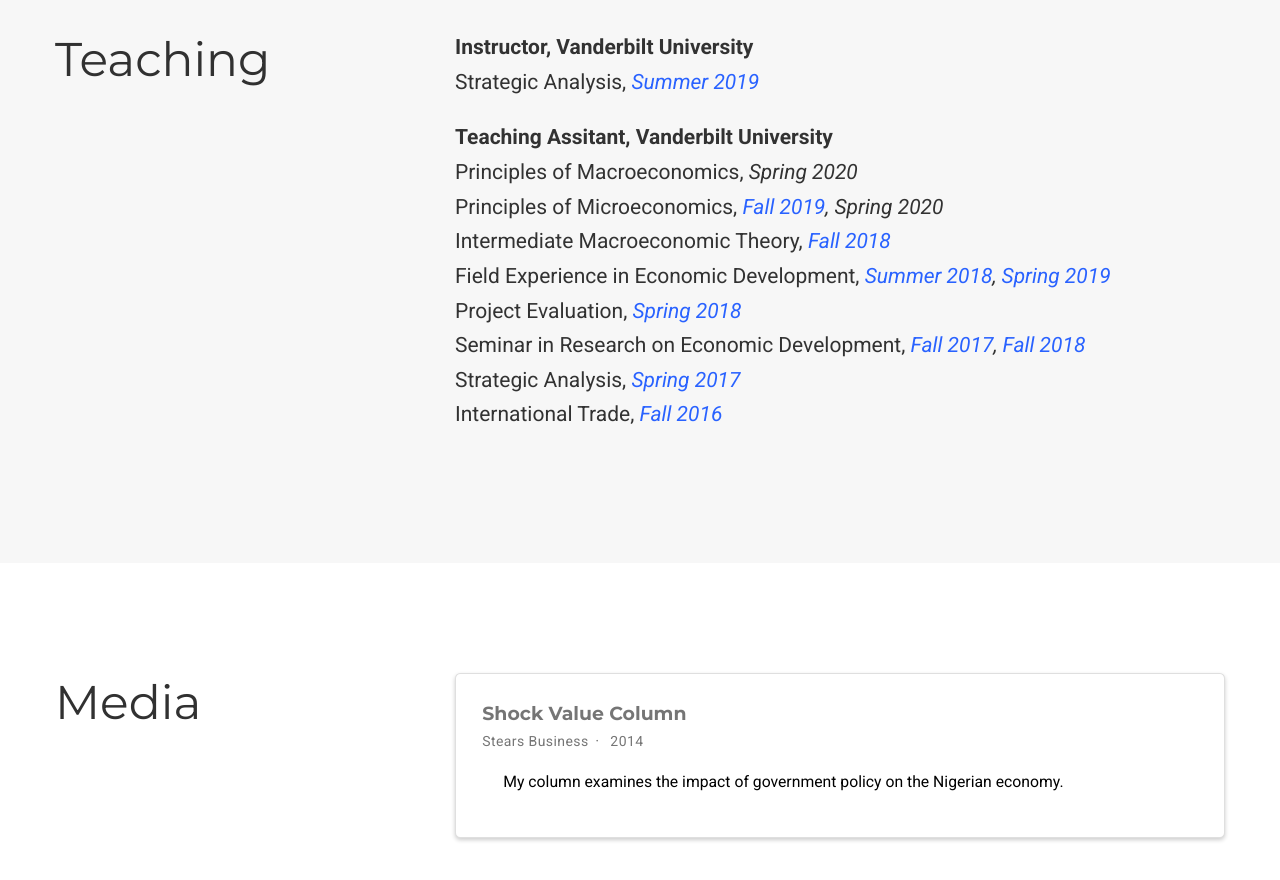
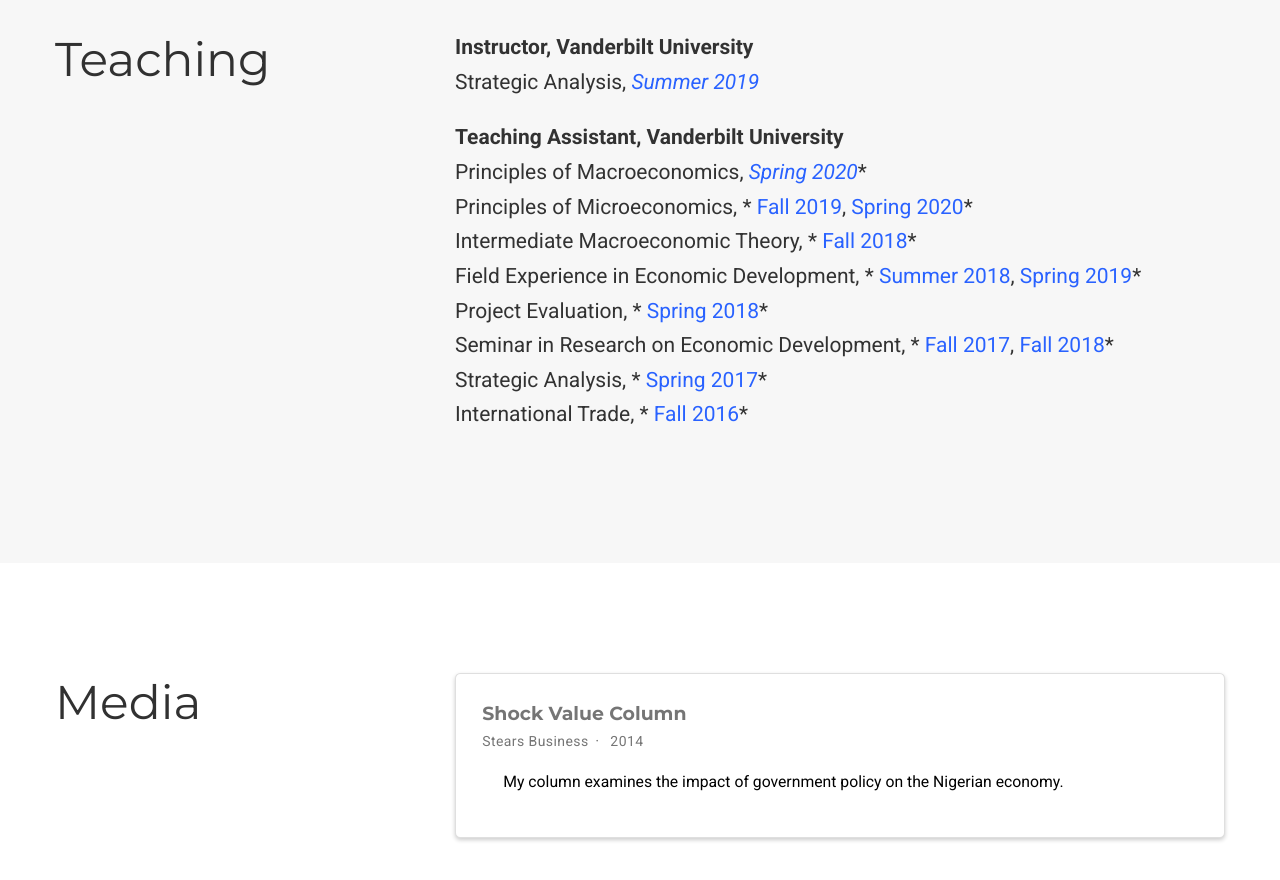
Before and after one commit to ebehii/ebehii.github.io, a plain HTML site: page index.html in a window 1280 px wide. Shown: the part 1820-2700 px from the top of the page. Drawn offline with nearby package versions, Linux system fonts and the light colour scheme; some packages are replaced by stand-ins of ours; some icons are missing.

Commit message:
update teaching

```diff
--- a/index.html
+++ b/index.html
@@ -1293,24 +1293,26 @@
     <p><strong>Instructor, Vanderbilt University</strong><br>
 Strategic Analysis, <em>
 <a href="files/2019U_ECON2160_01_Instructor_Eval.pdf">Summer 2019</a></em></p>
-<p><strong>Teaching Assitant, Vanderbilt University</strong><br>
-Principles of Macroeconomics,   <em>Spring 2020</em><br>
-Principles of Microeconomics,   <em>
-<a href="files/2019F_ECON1020_01_TA_Eval.pdf">Fall 2019</a>, Spring 2020</em><br>
-Intermediate Macroeconomic Theory,   <em>
-<a href="files/2018F_ECON3020_01_TA_Eval.pdf">Fall 2018</a></em><br>
-Field Experience in Economic Development,   <em>
+<p><strong>Teaching Assistant, Vanderbilt University</strong><br>
+Principles of Macroeconomics,   <em>
+<a href="files/2020S_ECON1010_01_TA_Eval.pdf">Spring 2020</a></em>*<br>
+Principles of Microeconomics,   *
+<a href="files/2019F_ECON1020_01_TA_Eval.pdf">Fall 2019</a>,
+<a href="files/2020S_ECON1020_01_02_TA_Eval.pdf">Spring 2020</a>*<br>
+Intermediate Macroeconomic Theory,   *
+<a href="files/2018F_ECON3020_01_TA_Eval.pdf">Fall 2018</a>*<br>
+Field Experience in Economic Development,   *
 <a href="files/2018U_ECON7930_01_TA_Eval.pdf">Summer 2018</a>,
-<a href="files/2019S_ECON7930_01_TA_Eval.pdf">Spring 2019</a></em><br>
-Project Evaluation,   <em>
-<a href="files/2018S_ECON7100_01_TA_Eval.pdf">Spring 2018</a></em> <br>
-Seminar in Research on Economic Development,   <em>
+<a href="files/2019S_ECON7930_01_TA_Eval.pdf">Spring 2019</a>*<br>
+Project Evaluation,   *
+<a href="files/2018S_ECON7100_01_TA_Eval.pdf">Spring 2018</a>* <br>
+Seminar in Research on Economic Development,   *
 <a href="files/2017F_ECON7910_01_TA_Eval.pdf">Fall 2017</a>,
-<a href="files/2018F_ECON7910_01_TA_Eval.pdf">Fall 2018</a></em><br>
-Strategic Analysis,   <em>
-<a href="files/2017S_ECON2160_01_02_TA_Eval.pdf">Spring 2017</a></em><br>
-International Trade,   <em>
-<a href="files/2016F_ECON3600_01_02_TA_Eval.pdf">Fall 2016</a></em></p>
+<a href="files/2018F_ECON7910_01_TA_Eval.pdf">Fall 2018</a>*<br>
+Strategic Analysis,   *
+<a href="files/2017S_ECON2160_01_02_TA_Eval.pdf">Spring 2017</a>*<br>
+International Trade,   *
+<a href="files/2016F_ECON3600_01_02_TA_Eval.pdf">Fall 2016</a>*</p>
 
 
 
```
Also changed, not shown: 2 other files.
